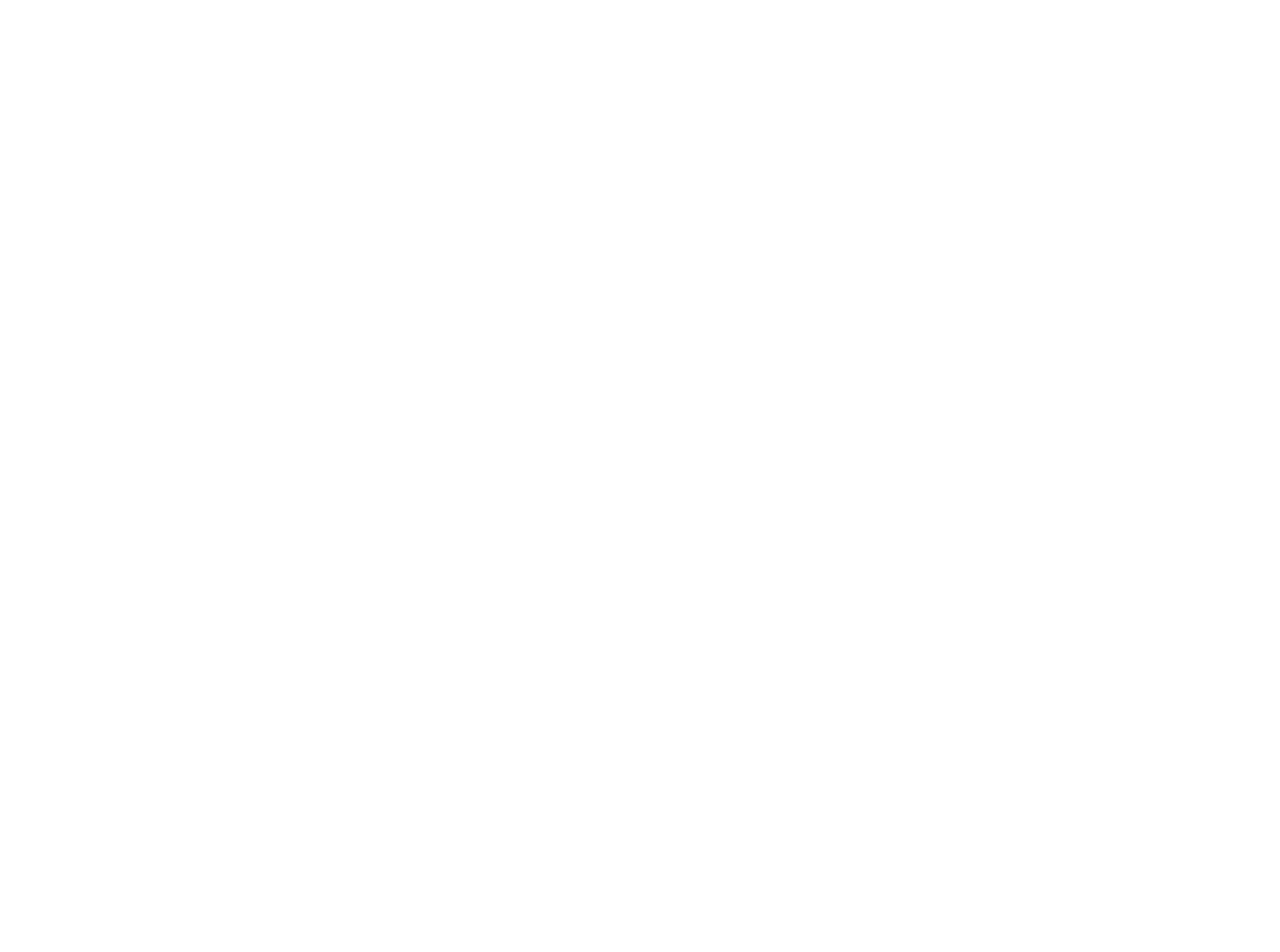
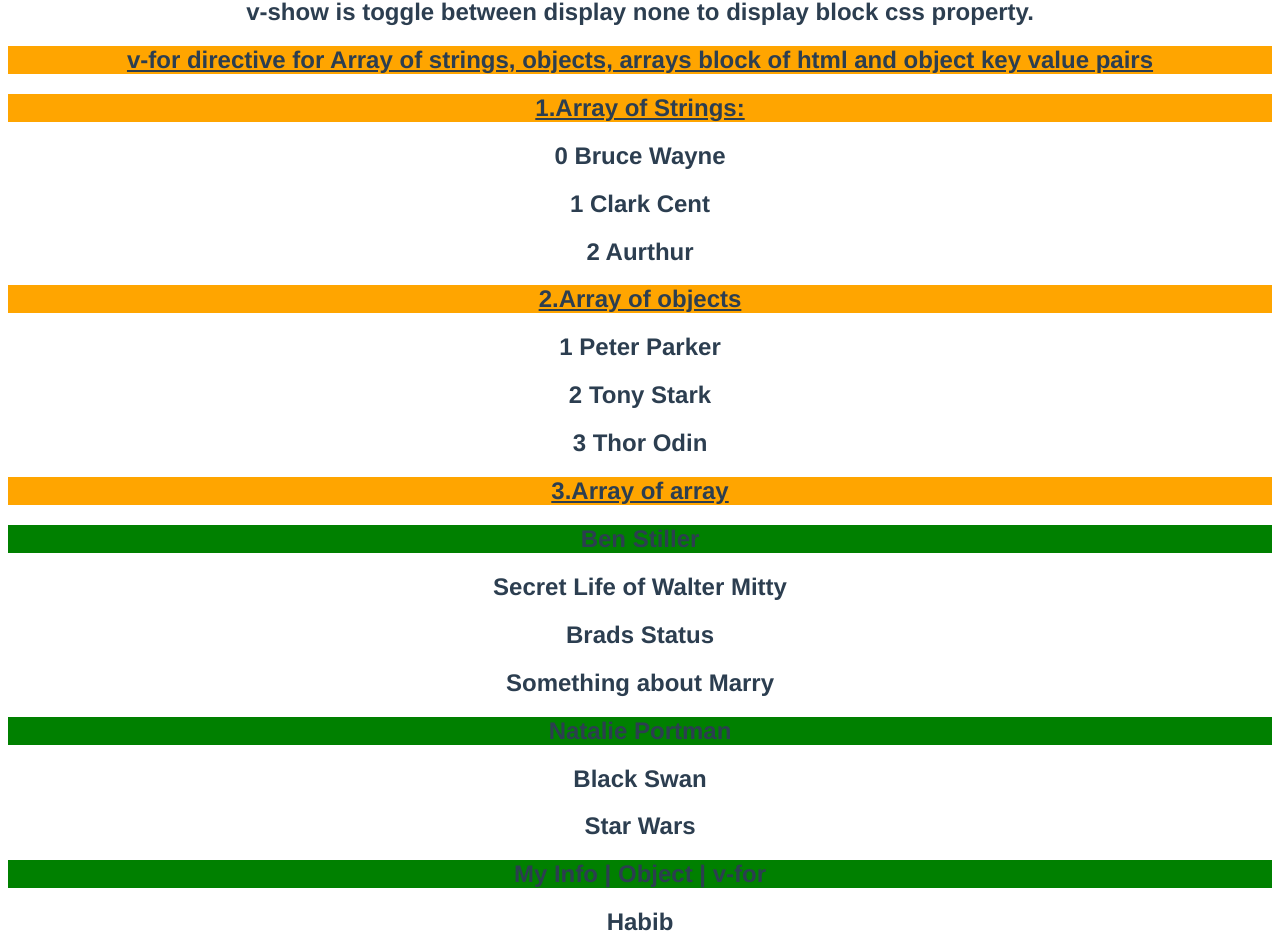
Before and after one commit to habib24457/hello-world-vue-cli, a Vue app: page / in a window 1280 px wide. Shown: the part 1153-2105 px from the top of the page. Before the commit the page ends 1055 px from the top, so only its background shows below. Built offline with nearby package versions, Linux system fonts and the light colour scheme.

Commit message:
Added v-for array, obj

```diff
--- a/src/App.vue
+++ b/src/App.vue
@@ -36,6 +36,29 @@
     <h2 v-if="(num===0)">1.This number is zero</h2>
     <h2 v-else-if="(num<0)">2.This number is Negative</h2>
     <h2 v-else>3.(v-else) The number is not zero</h2>
+
+    <template v-if="isDisplay">
+      <h2>This section is using template instead of div</h2>
+      <h2 v-show="isDisplay" class="underline">v-show vs v-if</h2>
+      <h2> v-show is toggle between display none to display block css property.</h2>
+    </template>
+
+    <div>
+      <h2 class="underline">v-for directive for Array of strings, objects, arrays block of html and object key value pairs</h2>
+      <h2 class="underline">1.Array of Strings:</h2>
+      <h2 v-for="(heroName,index) in names" :key="heroName">{{index}} {{heroName}}</h2>
+      <h2 class="underline">2.Array of objects</h2>
+      <h2 v-for="(heroFullName,index) in fullNames" :key="heroFullName.first">{{(index+1)}} {{heroFullName.first}} {{heroFullName.last}}</h2>
+      <h2 class="underline">3.Array of array</h2>
+      <div  v-for="actor in actors" :key="actor.actorName">
+          <h2 class="sub-menu">{{actor.actorName}}</h2>
+          <h2 v-for="movie in actor.movies" :key="movie">{{movie}}</h2>
+      </div>
+
+      <h2 class="sub-menu">My Info | Object | v-for</h2>
+      <h2 v-for="value in myInfo" :key="value">{{value}}</h2>
+    </div>
+
   </div>
 </template>
 
@@ -60,7 +83,34 @@
       isNew:true,
       isSoldOut:false,
       dynFontSize:40,
-      num:5
+      num:5,
+      isDisplay:true,
+      names:['Bruce Wayne', 'Clark Cent', 'Aurthur'],
+      fullNames:[
+        {first:'Peter',last:'Parker'},
+        {first:'Tony',last:'Stark'},
+        {first:'Thor',last:'Odin'},
+      ],
+      actors:[
+        {
+          actorName:"Ben Stiller",
+          movies:['Secret Life of Walter Mitty', 'Brads Status', 'Something about Marry']
+      },
+      {
+        actorName:"Natalie Portman",
+        movies:['Black Swan', 'Star Wars']
+      }
+      ],
+      myInfo:{
+        myName:'Habib',
+        job:'Web Dev',
+        age:'26'
+      }
+
+
+
+
+
     }
   }
 }
@@ -78,6 +128,11 @@
 
 .underline{
 text-decoration: underline;
+background-color: orange;
+}
+
+.sub-menu{
+  background-color: green;
 }
 
 .danger{
```
